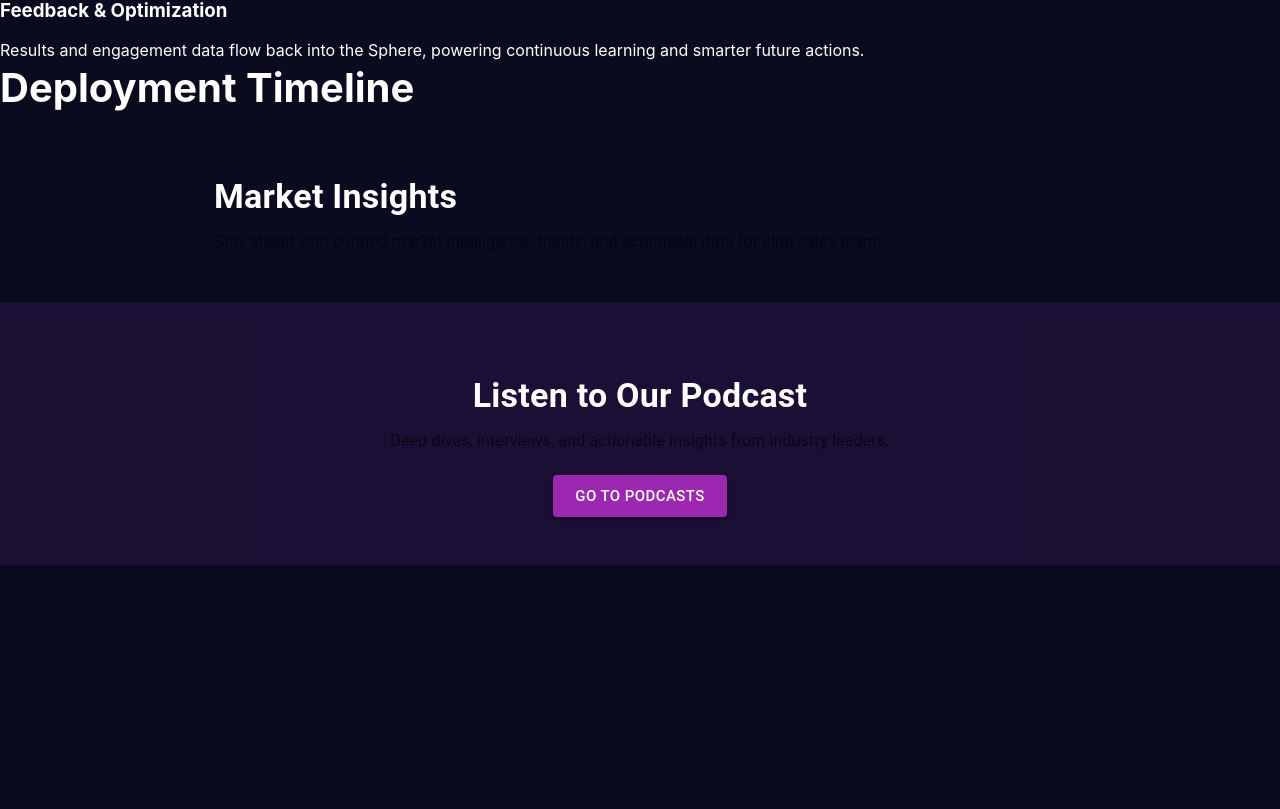
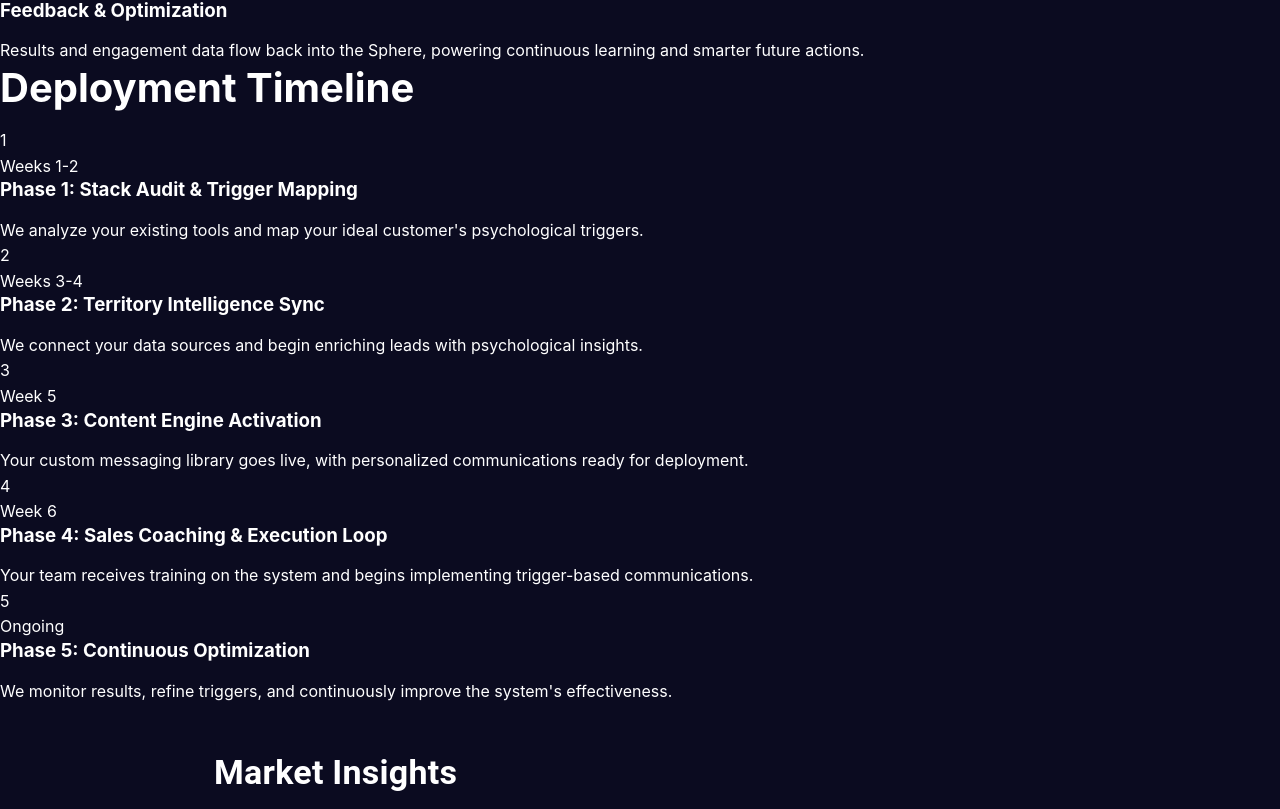
Before and after one commit to BoweryJG/base_repspheres2, a React (Create React App) app in the folder freshcleanrepspheres/: page / in a window 1280 px wide. Shown: the part 1977-2786 px from the top of the page. Before the commit the page ends 2542 px from the top, so only its background shows below. Built offline with nearby package versions, Linux system fonts and the light colour scheme; some icons are missing.

Commit message:
Update DeploymentSection: full content and structure from original HTML

```diff
--- a/freshcleanrepspheres/src/components/DeploymentSection.js
+++ b/freshcleanrepspheres/src/components/DeploymentSection.js
@@ -8,7 +8,46 @@ export default function DeploymentSection() {
         <h2 className="section-title">Deployment Timeline</h2>
         <span className="section-title-underline"></span>
         <div className="deployment-timeline">
-          {/* Add deployment timeline steps here, matching your original HTML */}
+          <div className="deployment-item">
+            <div className="deployment-marker">1</div>
+            <div className="deployment-content">
+              <span className="phase-tag">Weeks 1-2</span>
+              <h3>Phase 1: Stack Audit & Trigger Mapping</h3>
+              <p>We analyze your existing tools and map your ideal customer's psychological triggers.</p>
+            </div>
+          </div>
+          <div className="deployment-item">
+            <div className="deployment-marker">2</div>
+            <div className="deployment-content">
+              <span className="phase-tag">Weeks 3-4</span>
+              <h3>Phase 2: Territory Intelligence Sync</h3>
+              <p>We connect your data sources and begin enriching leads with psychological insights.</p>
+            </div>
+          </div>
+          <div className="deployment-item">
+            <div className="deployment-marker">3</div>
+            <div className="deployment-content">
+              <span className="phase-tag">Week 5</span>
+              <h3>Phase 3: Content Engine Activation</h3>
+              <p>Your custom messaging library goes live, with personalized communications ready for deployment.</p>
+            </div>
+          </div>
+          <div className="deployment-item">
+            <div className="deployment-marker">4</div>
+            <div className="deployment-content">
+              <span className="phase-tag">Week 6</span>
+              <h3>Phase 4: Sales Coaching & Execution Loop</h3>
+              <p>Your team receives training on the system and begins implementing trigger-based communications.</p>
+            </div>
+          </div>
+          <div className="deployment-item">
+            <div className="deployment-marker">5</div>
+            <div className="deployment-content">
+              <span className="phase-tag">Ongoing</span>
+              <h3>Phase 5: Continuous Optimization</h3>
+              <p>We monitor results, refine triggers, and continuously improve the system's effectiveness.</p>
+            </div>
+          </div>
         </div>
       </div>
     </section>
```
